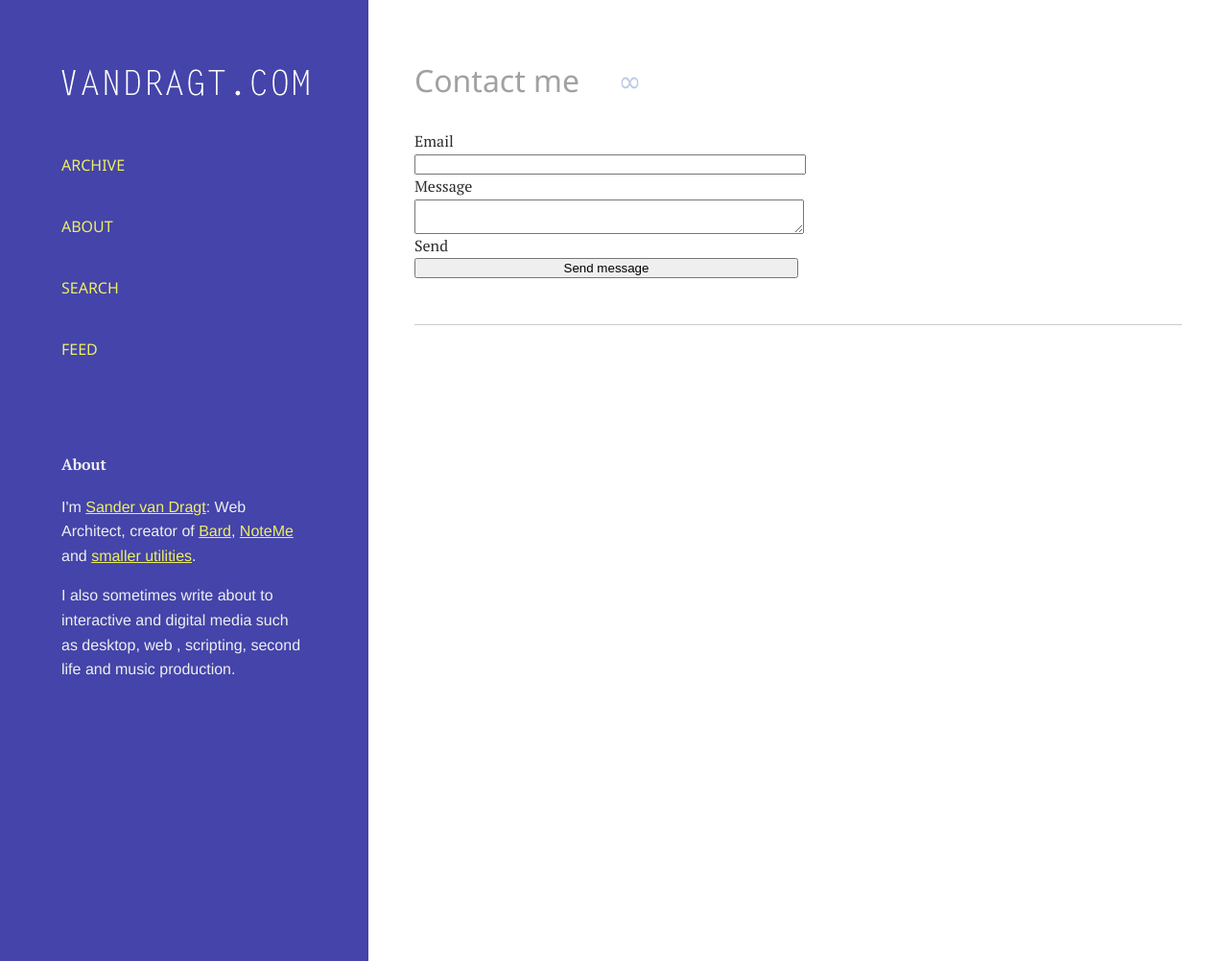
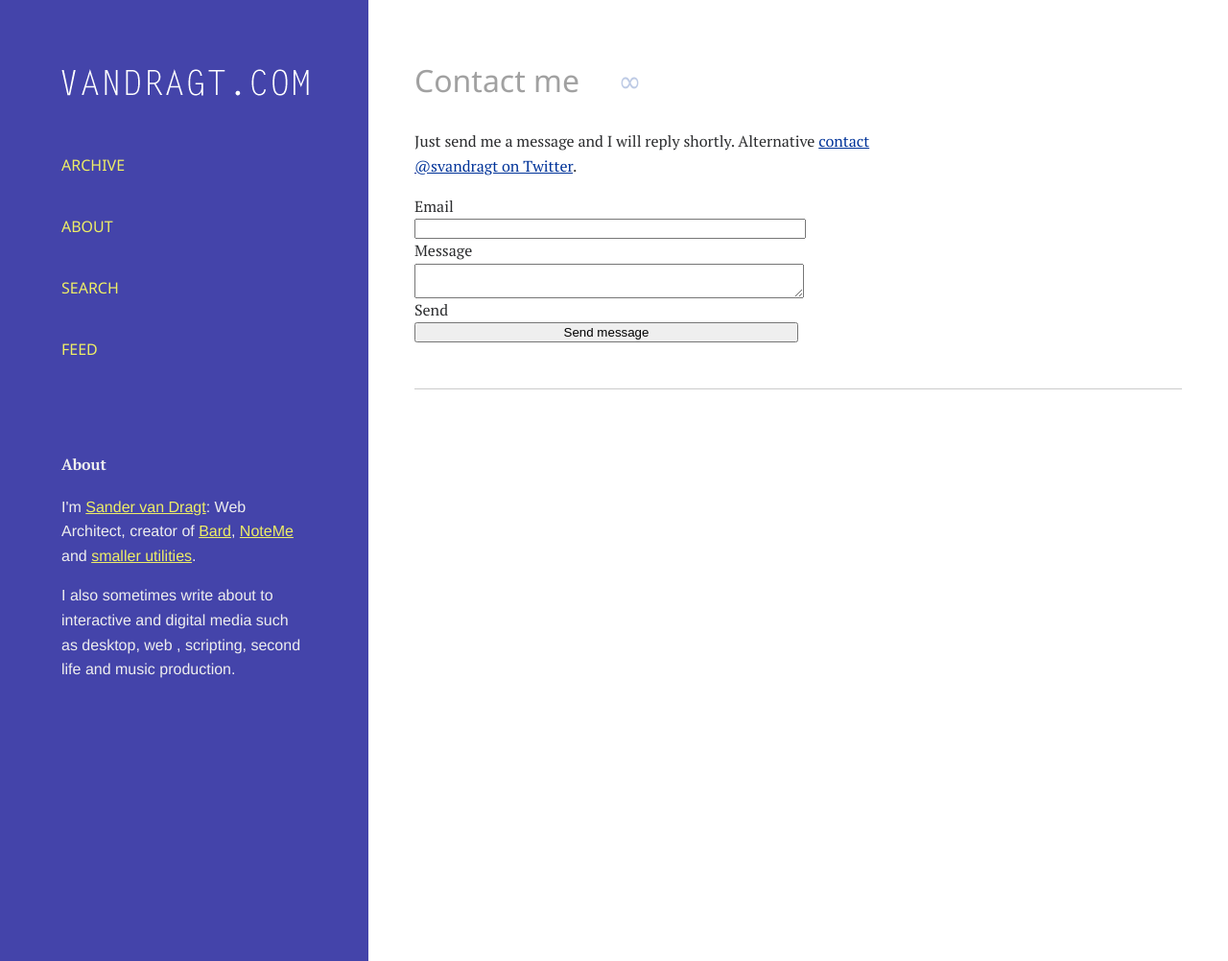
Before and after one commit to svandragt/svandragt.github.io, a Jekyll site: the page built from contact/index.html, in a window 1280 px wide and 1002 px high. Shown: the whole window at 96% size. Built offline with Jekyll 4.4.1, drawn with Linux system fonts in a browser that asks for light colours.

Commit message:
fix labels and intro

```diff
--- a/contact/index.html
+++ b/contact/index.html
@@ -8,18 +8,20 @@ title: Contact me
 
 	<div class="text item">
 
+		<p>Just send me a message and I will reply shortly. Alternative <a href="http://twitter/svandragt">contact @svandragt on Twitter</a>.
+
 		<form action="http://getsimpleform.com/messages?form_api_token=5008ebf7571e56e6873d99e5fc4ea7ad" method="post">
 			<!-- the redirect_to is optional, the form will redirect to the referrer on submission -->
 			<input type='hidden' name='redirect_to' value='http://vandragt.com/contact/thanks'>
 			<!-- all your input fields here.... -->
 			<label for="name">Email</label>
-			<input type='email' name='email'>
+			<input type='email' name='email' id="email">
 
 			<label for="message">Message</label>
-			<textarea name='message'></textarea>
+			<textarea name='message' id="message"></textarea>
 
 			<label for"send">Send</label>
-			<input type='submit' value='Send message' name="send">
+			<input type='submit' value='Send message' name="send" id="send">
 		</form>
 
 	</div>
```
